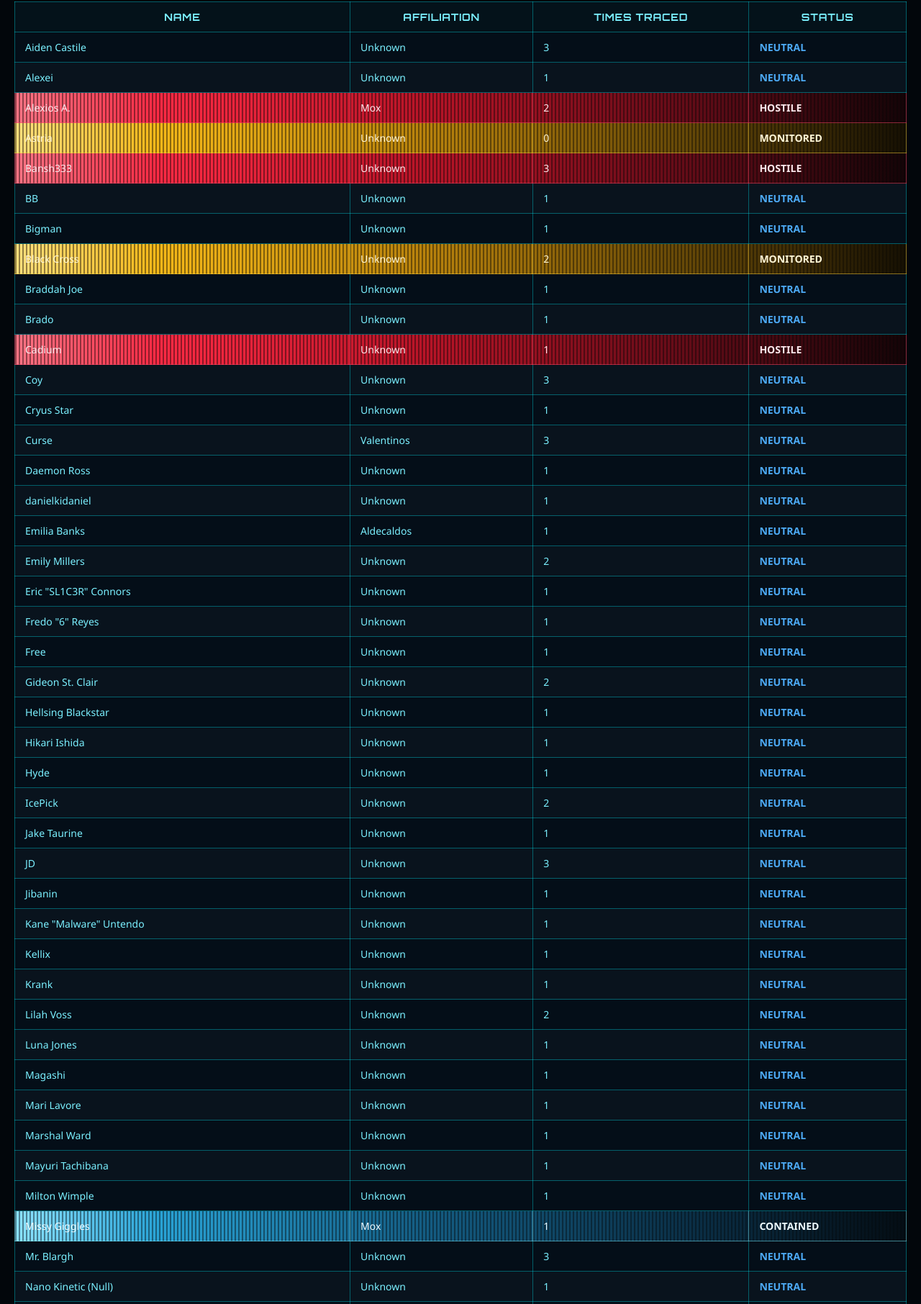
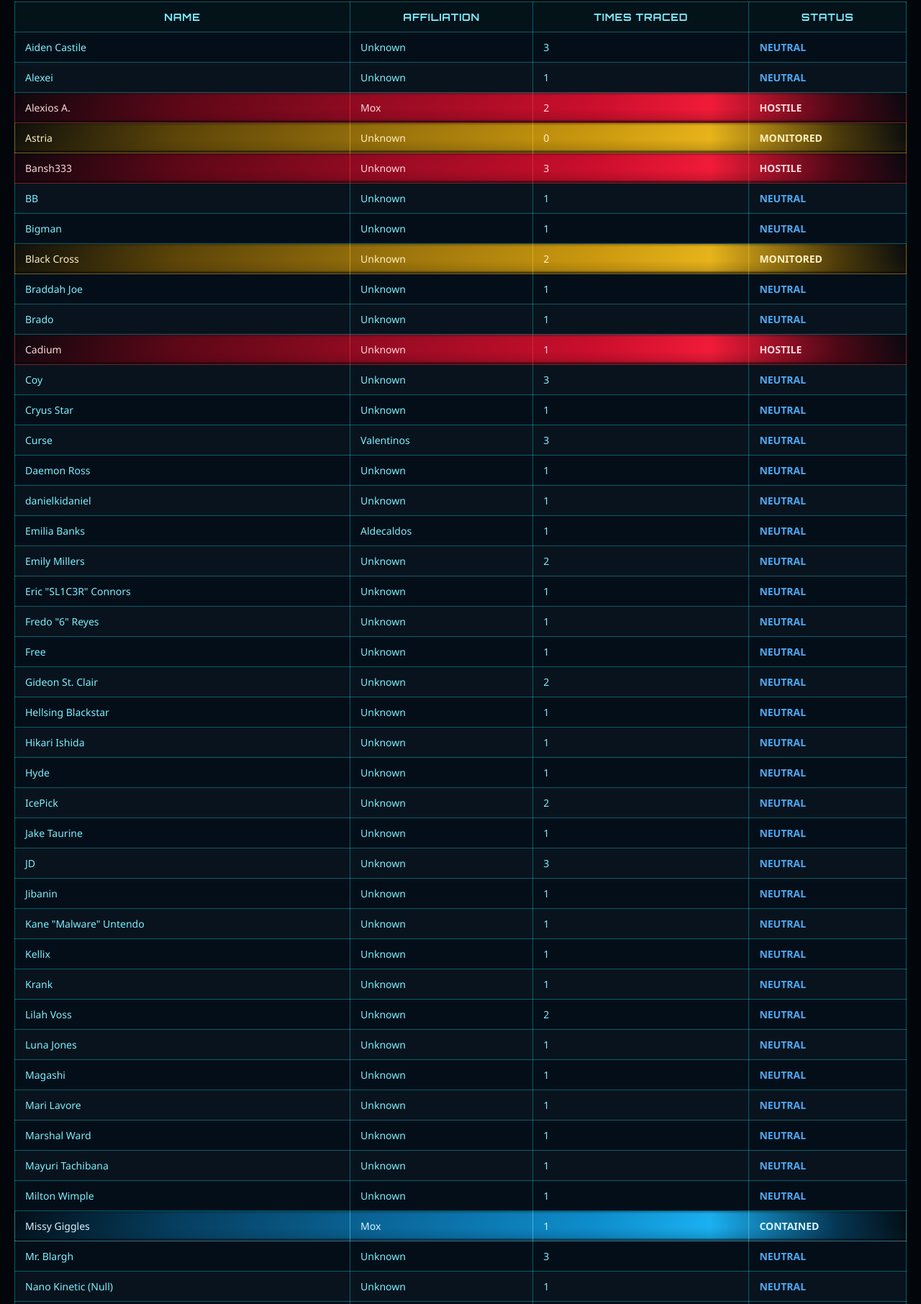
Before and after one commit to Mnemeory/mnemeory.github.io, a plain HTML site: page index.html in a window 1280 px wide. Shown: the part 228-2040 px from the top of the page at 72% size. Drawn offline with Linux system fonts and the light colour scheme.

Commit message:
Update style.css

```diff
--- a/style.css
+++ b/style.css
@@ -197,92 +197,107 @@ tbody tr:hover {
 
 tbody tr.row-status-hostile {
   background:
-    repeating-linear-gradient(
-      90deg,
-      rgba(10, 4, 6, 0.45) 0 2px,
-      transparent 2px 5px
+    linear-gradient(
+      180deg,
+      rgba(1, 4, 8, 0.32) 0%,
+      rgba(1, 4, 8, 0.05) 9%,
+      rgba(43, 3, 10, 0.04) 54%,
+      rgba(59, 4, 14, 0.22) 88%,
+      rgba(1, 4, 8, 0.95) 100%
     ),
     linear-gradient(
       90deg,
-      #ff7585 0%,
-      #ff2a44 16%,
-      #b81427 46%,
-      #5c0b16 78%,
-      #140407 100%
-    );
-  color: #ffe8ec;
+      rgba(28, 2, 6, 0.55) 0%,
+      rgba(110, 6, 23, 0.86) 18%,
+      rgba(173, 11, 37, 0.92) 42%,
+      rgba(219, 15, 47, 0.96) 65%,
+      rgba(255, 28, 59, 0.98) 78%,
+      rgba(110, 6, 23, 0.74) 92%,
+      rgba(20, 2, 5, 0.45) 100%
+    ),
+    #040e18;
 }
 
 tbody tr.row-status-hostile:hover {
-  filter: brightness(1.08);
+  filter: brightness(1.06);
 }
 
 tbody tr.row-status-hostile td {
-  color: #ffe8ec;
-  border-color: rgba(255, 77, 109, 0.5);
+  color: #ffd6dc;
+  border-color: rgba(255, 77, 77, 0.45);
 }
 
 tbody tr.row-status-monitored {
   background:
-    repeating-linear-gradient(
-      90deg,
-      rgba(12, 9, 2, 0.45) 0 2px,
-      transparent 2px 5px
+    linear-gradient(
+      180deg,
+      rgba(1, 4, 8, 0.32) 0%,
+      rgba(1, 4, 8, 0.05) 9%,
+      rgba(43, 31, 3, 0.04) 54%,
+      rgba(59, 43, 4, 0.22) 88%,
+      rgba(1, 4, 8, 0.95) 100%
     ),
     linear-gradient(
       90deg,
-      #ffe07d 0%,
-      #f5b818 16%,
-      #b8820c 46%,
-      #5e4307 78%,
-      #161003 100%
-    );
-  color: #fff6d6;
+      rgba(28, 20, 2, 0.55) 0%,
+      rgba(110, 80, 6, 0.86) 18%,
+      rgba(173, 128, 11, 0.92) 42%,
+      rgba(219, 164, 15, 0.96) 65%,
+      rgba(245, 190, 28, 0.98) 78%,
+      rgba(110, 80, 6, 0.74) 92%,
+      rgba(20, 14, 2, 0.45) 100%
+    ),
+    #040e18;
 }
 
 tbody tr.row-status-monitored:hover {
-  filter: brightness(1.08);
+  filter: brightness(1.06);
 }
 
 tbody tr.row-status-monitored td {
-  color: #fff6d6;
-  border-color: rgba(255, 212, 59, 0.5);
+  color: #fff0bf;
+  border-color: rgba(255, 212, 59, 0.45);
 }
 
 tbody tr.row-status-contained {
   background:
-    repeating-linear-gradient(
-      90deg,
-      rgba(3, 10, 14, 0.45) 0 2px,
-      transparent 2px 5px
+    linear-gradient(
+      180deg,
+      rgba(1, 4, 8, 0.32) 0%,
+      rgba(1, 4, 8, 0.05) 9%,
+      rgba(3, 28, 43, 0.04) 54%,
+      rgba(4, 39, 59, 0.22) 88%,
+      rgba(1, 4, 8, 0.95) 100%
     ),
     linear-gradient(
       90deg,
-      #8ce3ff 0%,
-      #29a3d6 16%,
-      #145c82 46%,
-      #0a2c42 78%,
-      #040d14 100%
-    );
-  color: #eefaff;
+      rgba(2, 18, 28, 0.55) 0%,
+      rgba(6, 72, 110, 0.86) 18%,
+      rgba(11, 116, 173, 0.92) 42%,
+      rgba(15, 152, 219, 0.96) 65%,
+      rgba(28, 186, 255, 0.98) 78%,
+      rgba(6, 72, 110, 0.74) 92%,
+      rgba(2, 14, 20, 0.45) 100%
+    ),
+    #040e18;
 }
 
 tbody tr.row-status-contained:hover {
-  filter: brightness(1.08);
+  filter: brightness(1.06);
 }
 
 tbody tr.row-status-contained td {
-  color: #eefaff;
-  border-color: rgba(123, 240, 255, 0.5);
+  color: #d6f4ff;
+  border-color: rgba(123, 240, 255, 0.45);
 }
 
 .status-hostile {
-  color: #ff9aa6;
+  color: #ff6b7b;
   font-weight: 700;
 }
 
 .status-monitored {
-  color: #ffe58f;
+  color: #ffd859;
   font-weight: 700;
 }
 
@@ -292,7 +307,7 @@ tbody tr.row-status-contained td {
 }
 
 .status-contained {
-  color: #ffffff;
+  color: #9ae8ff;
   font-weight: 700;
 }
 
```
